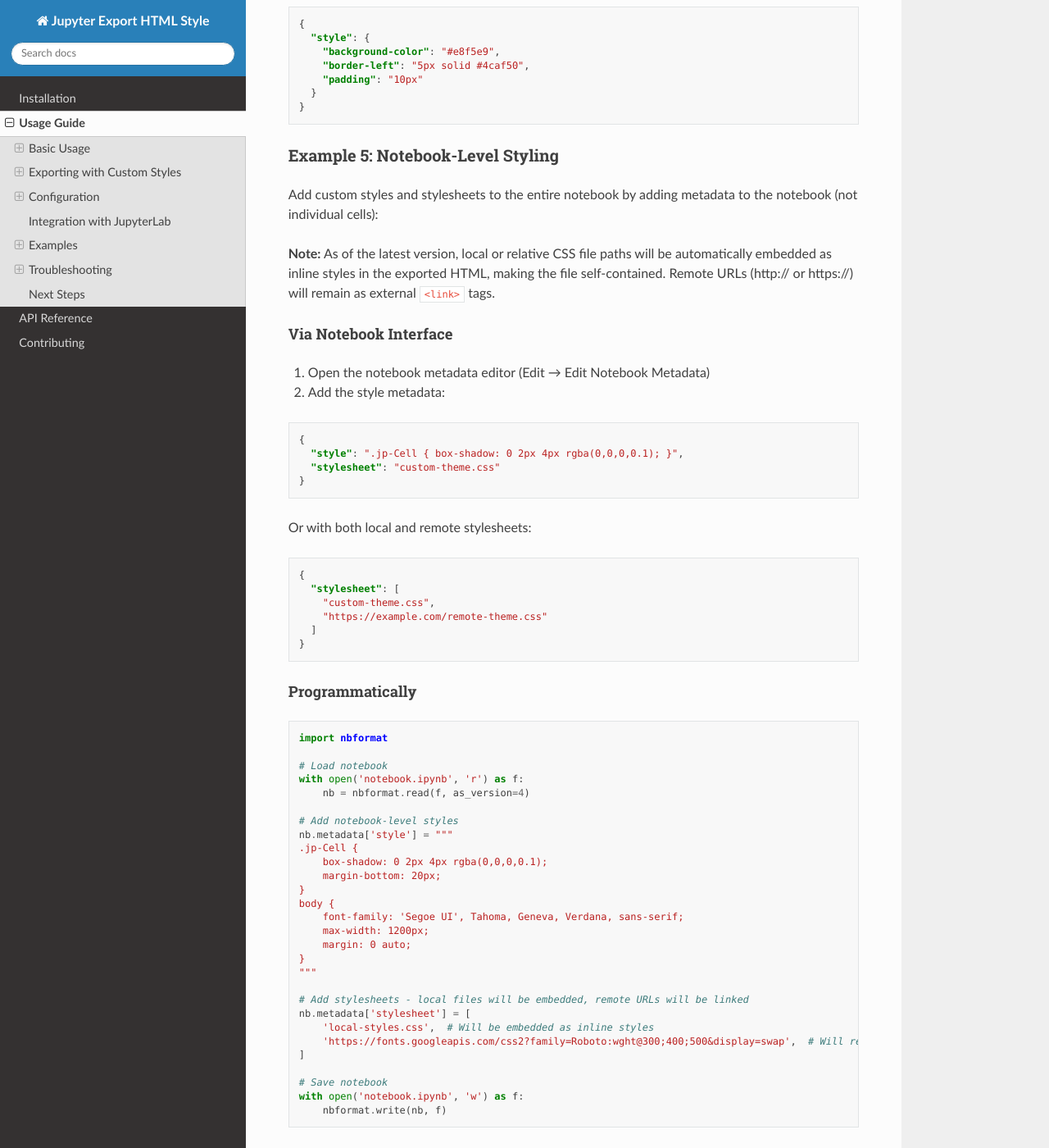
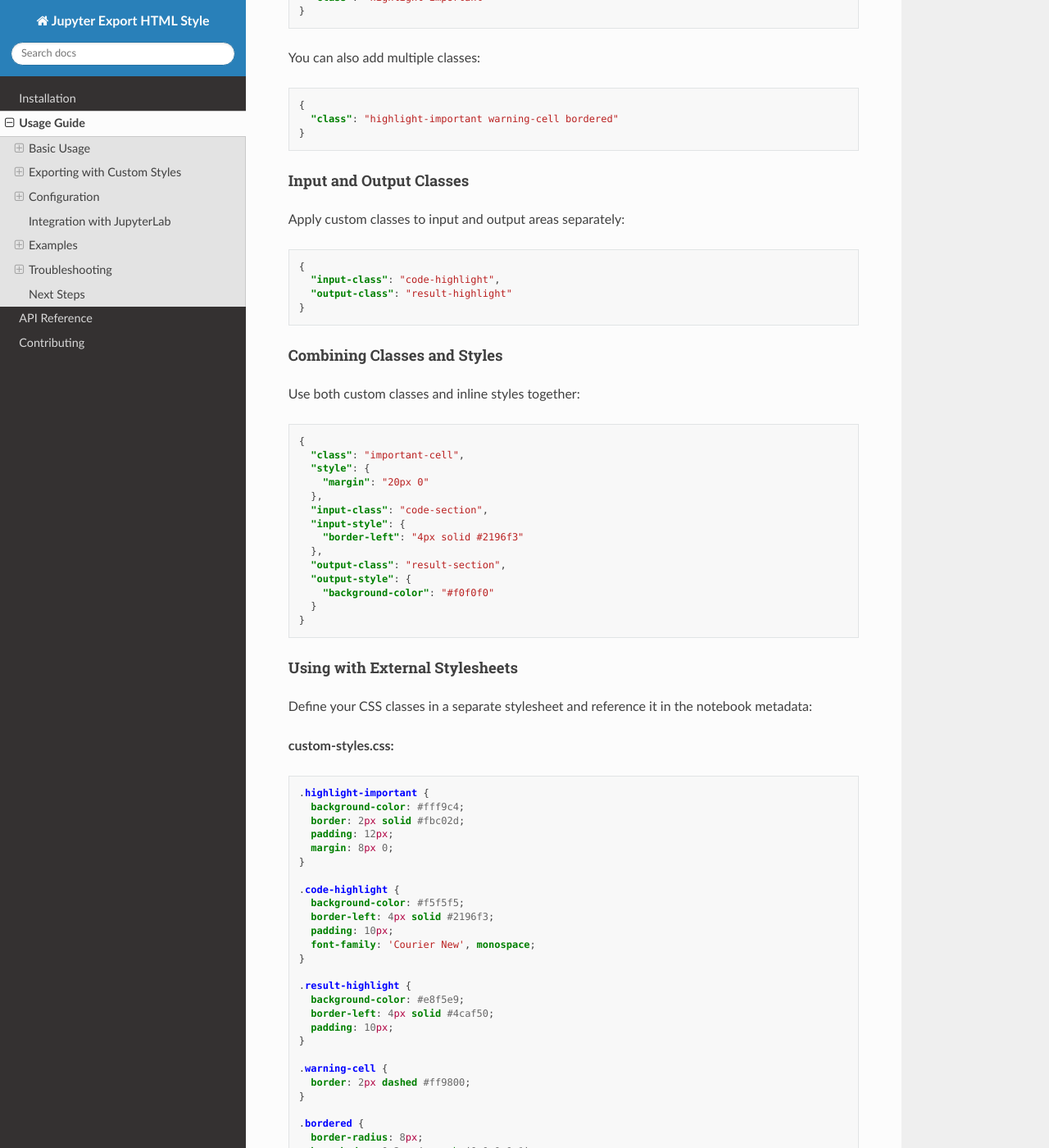
Before and after one commit to gb119/jupyter_export_html_style, a Sphinx documentation site: the page built from docs/source/usage.md, in a window 1280 px wide and 1400 px high, scrolled down 5919 px. Shown: the whole window at 82% size. Built offline with Sphinx 7.4.7 and the Read the Docs theme 3.1.0, drawn with Linux system fonts in a browser that asks for light colours; some of the changed text lies outside the part shown.

Commit message:
Update documentation for custom CSS class feature
Co-authored-by: gb119 <4428426+gb119@users.noreply.github.com>

````diff
--- a/docs/source/usage.md
+++ b/docs/source/usage.md
@@ -275,6 +275,116 @@ Style the input and output areas of a cell separately:
 }
 ```
 
+### Example 2b: Custom CSS Classes
+
+Instead of (or in addition to) inline styles, you can apply custom CSS classes to cells and their components. This is useful when working with external stylesheets.
+
+#### Cell-Level Classes
+
+Add custom CSS classes to the cell container:
+
+```json
+{
+  "class": "highlight-important"
+}
+```
+
+You can also add multiple classes:
+
+```json
+{
+  "class": "highlight-important warning-cell bordered"
+}
+```
+
+#### Input and Output Classes
+
+Apply custom classes to input and output areas separately:
+
+```json
+{
+  "input-class": "code-highlight",
+  "output-class": "result-highlight"
+}
+```
+
+#### Combining Classes and Styles
+
+Use both custom classes and inline styles together:
+
+```json
+{
+  "class": "important-cell",
+  "style": {
+    "margin": "20px 0"
+  },
+  "input-class": "code-section",
+  "input-style": {
+    "border-left": "4px solid #2196f3"
+  },
+  "output-class": "result-section",
+  "output-style": {
+    "background-color": "#f0f0f0"
+  }
+}
+```
+
+#### Using with External Stylesheets
+
+Define your CSS classes in a separate stylesheet and reference it in the notebook metadata:
+
+**custom-styles.css:**
+```css
+.highlight-important {
+  background-color: #fff9c4;
+  border: 2px solid #fbc02d;
+  padding: 12px;
+  margin: 8px 0;
+}
+
+.code-highlight {
+  background-color: #f5f5f5;
+  border-left: 4px solid #2196f3;
+  padding: 10px;
+  font-family: 'Courier New', monospace;
+}
+
+.result-highlight {
+  background-color: #e8f5e9;
+  border-left: 4px solid #4caf50;
+  padding: 10px;
+}
+
+.warning-cell {
+  border: 2px dashed #ff9800;
+}
+
+.bordered {
+  border-radius: 8px;
+  box-shadow: 0 2px 4px rgba(0,0,0,0.1);
+}
+```
+
+**Notebook metadata:**
+```json
+{
+  "metadata": {
+    "stylesheet": "custom-styles.css"
+  }
+}
+```
+
+**Cell metadata:**
+```json
+{
+  "class": "highlight-important bordered",
+  "input-class": "code-highlight",
+  "output-class": "result-highlight"
+}
+```
+
+When exported, the local stylesheet will be embedded inline, and your custom classes will be applied to the appropriate HTML elements.
+
 ### Example 3: Error/Warning Styling
 
 ```json
````
Also changed, not shown: README.md (+88 -0 lines), 1 other file.
